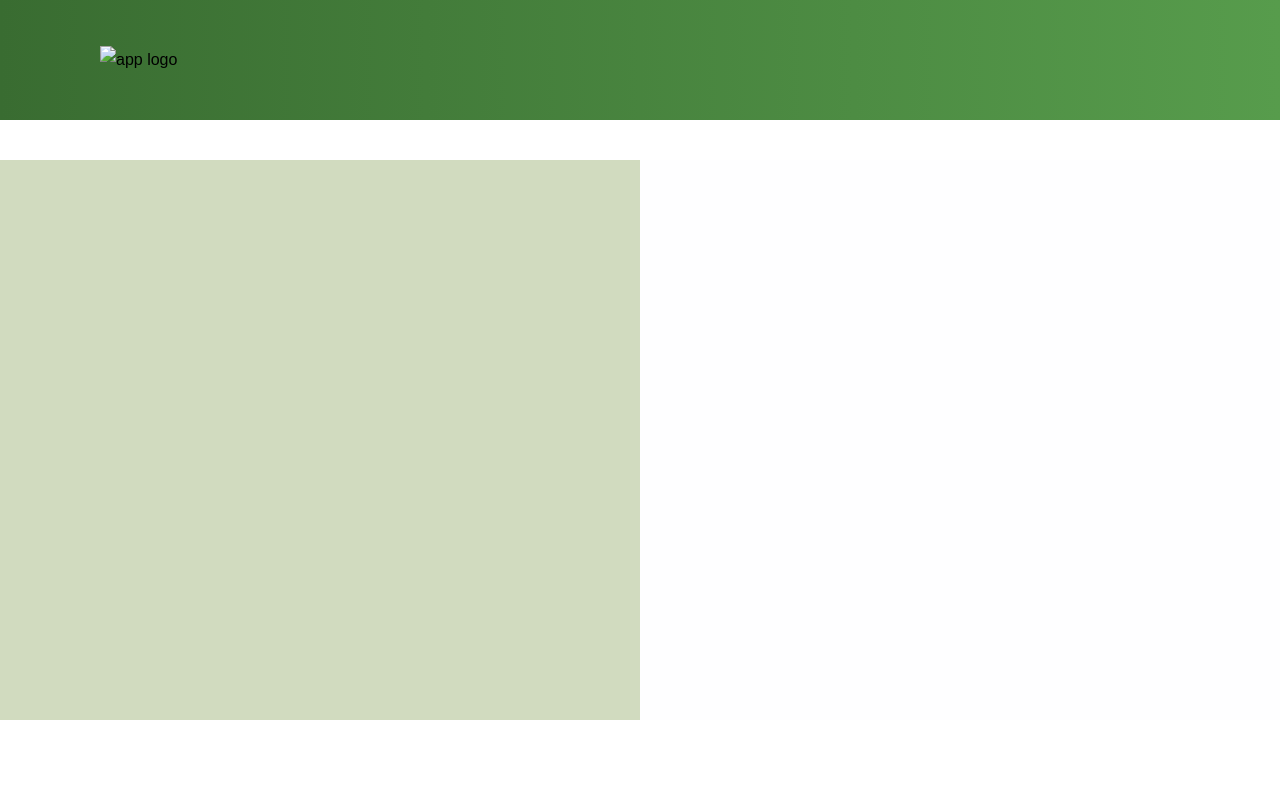
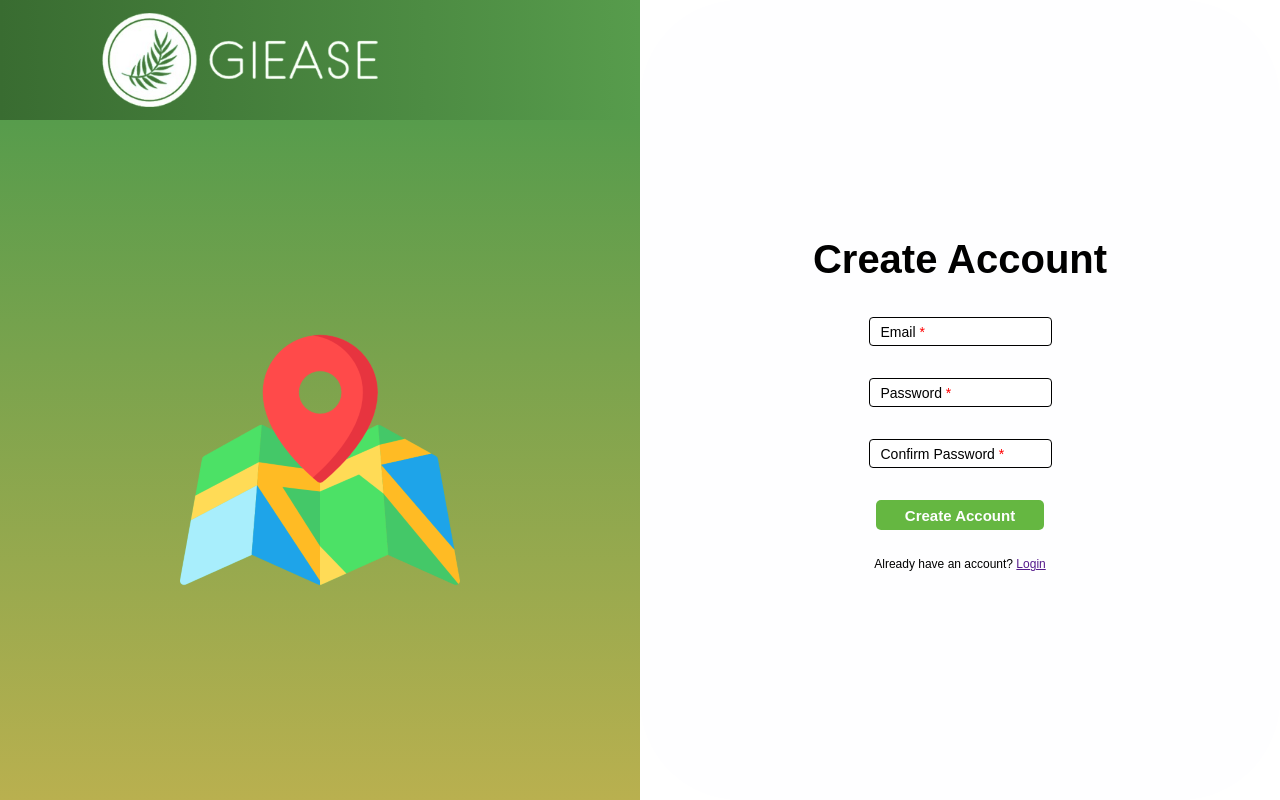
Before and after one commit to rendznicoy/GoldenEagle, a plain HTML site: page src/signup.html in a window 1280 px wide. Drawn offline with Linux system fonts and the light colour scheme.

Commit message:
updated signup page

```diff
--- a/src/signup.html
+++ b/src/signup.html
@@ -9,21 +9,46 @@
   <body>
     <div class="signup-wrapper">
       <div class="left">
-        <header>
+        <div class="header">
           <div class="top">
             <img
-              src="images/Logo-transparent.png"
+              src="../images/Logo-transparent.png"
               alt="app logo"
               class="main-image"
             />
           </div>
-        </header>
-        <main>
-          <div class="left"></div>
-          <div class="right"></div>
-        </main>
+        </div>
+        <div class="left">
+          <img src="../images/map.png" alt="" />
+        </div>
       </div>
-      <div class="right"></div>
+      <div class="right">
+        <h2>Create Account</h2>
+        <div class="input-group">
+          <label for="emailInput"
+            >Email <span style="color: red">*</span></label
+          >
+          <input type="text" id="emailInput" />
+        </div>
+        <div class="input-group">
+          <label for="passwordInput"
+            >Password <span style="color: red">*</span></label
+          >
+          <input type="text" id="passwordInput" />
+        </div>
+        <div class="input-group">
+          <label for="confirmPasswordInput"
+            >Confirm Password <span style="color: red">*</span></label
+          >
+          <input type="text" id="confirmPasswordInput" />
+        </div>
+        <div class="input-group">
+          <button class="create-account" id="createButton">
+            Create Account
+          </button>
+        </div>
+        <p>Already have an account? <a href="">Login</a></p>
+      </div>
     </div>
   </body>
 </html>
--- a/src/style.css
+++ b/src/style.css
@@ -5,6 +5,7 @@
     --fw-above-normal: 550;
     --fw-bold: 600;
 
+    --fs-200: 0.75rem;
     --fs-400: 0.9375rem;
     --fs-500: 1.25rem;
     --fs-600: 1.625rem;
@@ -14,12 +15,15 @@
     --clr-primary-700: #396c31;
     --clr-primary-500: #497000;
     --clr-primary-400: #579c4c;
+    --clr-primary-300: #65b741;
     --clr-primary-100: #d1dbbf;
+
 
 
     --clr-white: #fefeff;
     --clr-red: #c74545;
     --clr-dark-red: #bd060a;
+    --clr-yellow: #b9b04f;
 }
 
 *,
@@ -175,3 +179,137 @@ main {
 footer {
     height: 10vh;
 }
+
+.signup-wrapper {
+    display: flex;
+    height: 100vh;
+}
+
+.left {
+    flex: 1;
+    background-color: var(--clr-white);
+    display: flex;
+    flex-direction: column;
+    align-items: center;
+    justify-content: center;
+    width: 100%;
+    background: linear-gradient(var(--clr-primary-400), var(--clr-yellow));
+
+}
+
+.header {
+    width: 100%;
+    height: 15%;
+    background: linear-gradient(to right,var(--clr-primary-700), var(--clr-primary-400));
+    display: flex;
+    flex-direction: column;
+    justify-content: center;
+}
+
+.right {
+    flex: 1;
+    display: flex;
+    flex-direction: column;
+    align-items: center;
+    justify-content: center;
+    border-radius: 100px;
+}
+
+.signup-wrapper > .right > h2 {
+    color: black;
+    font-family: var(--ff-sans);
+    font-weight: var(--fw-bold);
+    font-size: var(--fs-900);
+}
+
+.input-group {
+    position: relative;
+    padding: .5rem;
+    display: flex;
+    flex-direction: column;
+    row-gap: 1rem;
+}
+
+.signup-wrapper > .right {
+    display: flex;
+    flex-direction: column;
+    gap: 1rem;
+}
+
+.signup-wrapper > .right > .input-group > input {
+    border-radius: 4px;
+    outline: none;
+    border: 1px solid black;
+    padding-block: 6px;
+}
+
+.input-group > label[for=emailInput] {
+    position: absolute;
+    top: 12px;
+    left: 20px;
+    font-size: .875rem;
+    transition: all .3s ease;
+}
+
+:is(.input-group):has(input:focus-visible) label[for=emailInput],  :is(.input-group):has(input:not(:placeholder-shown)) + label[for=emailInput]{
+    top: 2px;
+    left: 14px;
+    font-size: .6rem;
+    background: white;
+}
+
+.input-group > label[for=passwordInput] {
+    position: absolute;
+    top: 12px;
+    left: 20px;
+    font-size: .875rem;
+    transition: all .3s ease;
+}
+
+:is(.input-group):has(input:focus-visible) label[for=passwordInput], :is(.input-group):has(input:not(:placeholder-shown)) + label[for=passwordInput]{
+    top: 2px;
+    left: 14px;
+    font-size: .6rem;
+    background: var(--clr-white);
+}
+
+.input-group > label[for=confirmPasswordInput] {
+    position: absolute;
+    top: 12px;
+    left: 20px;
+    font-size: .875rem;
+    transition: all .3s ease;
+}
+
+:is(.input-group):has(input:focus-visible) label[for=confirmPasswordInput], :is(.input-group):has(input:not(:placeholder-shown)) + label[for=confirmPasswordInput] {
+    top: 2px;
+    left: 14px;
+    font-size: .6rem;
+    background: var(--clr-white);
+}
+
+
+.create-account {
+    background-color:var(--clr-primary-300);
+    border: none;
+    border-radius: 5px;
+    color: var(--clr-white);
+    min-width: 168px;
+    min-height: 30px;
+    font-family: var(--ff-sans);
+    font-weight: var(--fw-bold);
+    font-size: var(--fs-400);
+}
+
+.create-account:hover {
+    cursor: pointer;
+    background-color:var(--clr-primary-400);
+}
+
+.signup-wrapper > .right > p {
+    color: black;
+    font-family: var(--ff-sans);
+    font-weight: var(--fw-normal);
+    font-size: var(--fs-200);
+
+}
```
Also changed, not shown: images/map.png (added).
